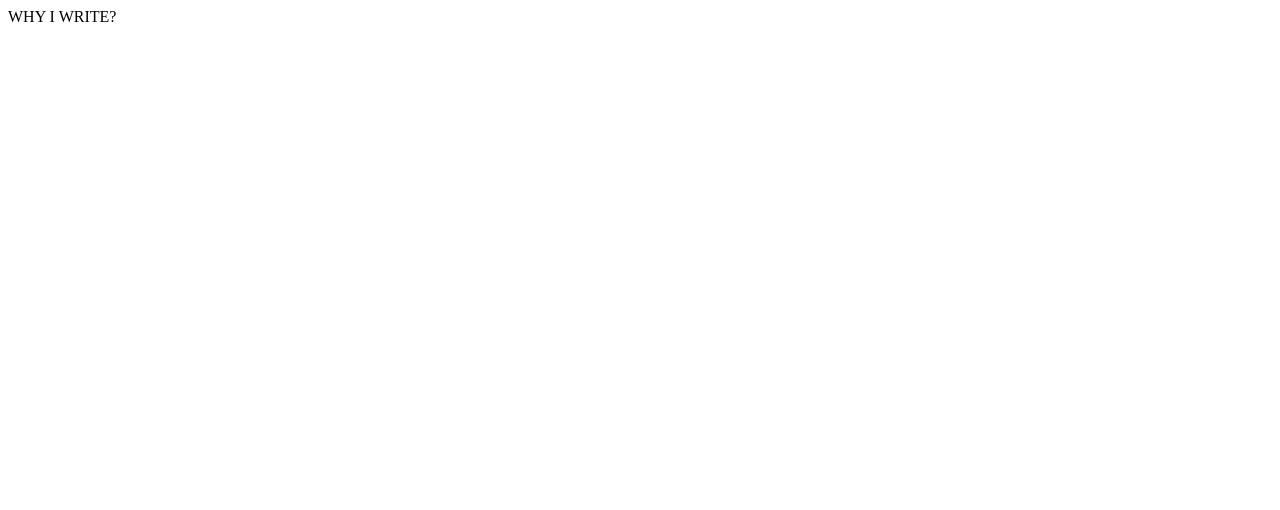
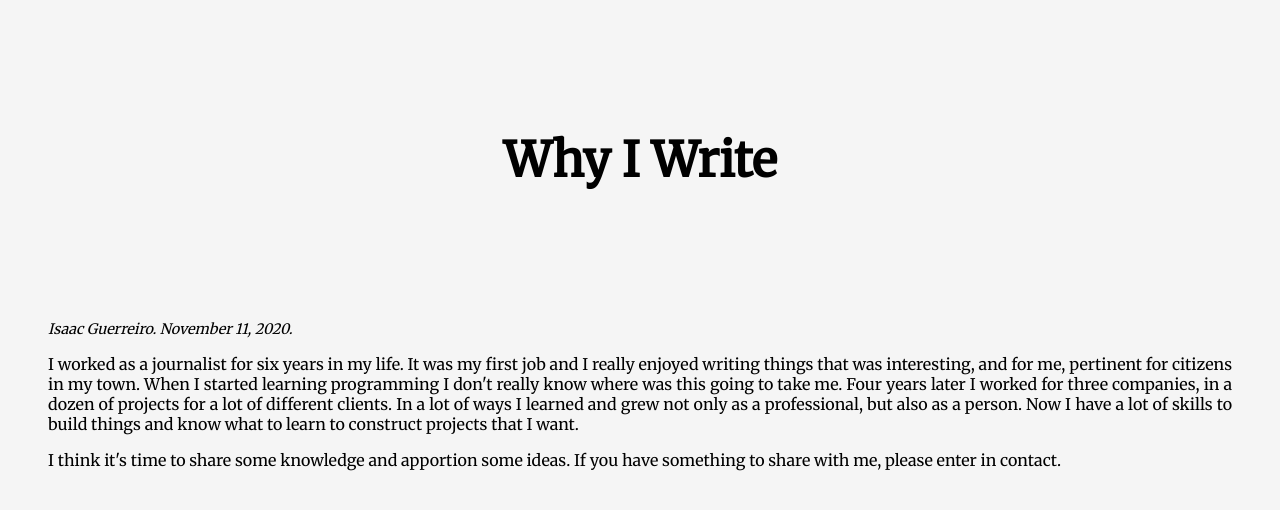
Before and after one commit to isaacguerreir/isaacguerreir.github.io, a plain HTML site: page posts/why-i-write.html in a window 1280 px wide. Drawn offline with Linux system fonts and the light colour scheme; a web font is replaced by a local one.

Commit message:
[POST] Why I Write

```diff
--- /dev/null
+++ b/posts/global.css
@@ -0,0 +1,55 @@
+body {
+	height: 100%;
+	margin: 0;
+	background-color: #f5f5f5;
+}
+
+a {
+    color: black;
+    text-decoration: none;
+}
+
+a:hover
+{
+     color: black;
+     text-decoration:none;
+     cursor:pointer;
+}
+
+
+.title-box {
+	height: 20rem;
+	display: flex;
+	flex-direction: column;
+	justify-content: center;
+	align-items: center;
+	font-family: 'Merriweather', cursive;
+}
+
+.title-box .title {
+	font-weight: 700;
+	font-size: 3rem;
+}
+
+
+
+.content-box {
+	display: flex;
+	flex-direction: column;
+	padding: 0 3rem;
+	font-family: 'Merriweather', cursive;
+	margin-bottom: 4rem;
+}
+
+.content-box .metadata {
+	font-size: 0.9rem;
+	font-weight: 300;
+	font-style: italic;
+}
+
+.content-box .paragraph {
+	font-size: 1rem;
+	margin-top: 1rem;
+	text-align: justify;
+	text-justify: inter-word;
+}
--- a/posts/why-i-write.html
+++ b/posts/why-i-write.html
@@ -1,9 +1,37 @@
 <html>
-	<head></head>
+	<head>
+		<title>Isaac Guerreiro</title>
+		<link rel="preconnect" href="https://fonts.gstatic.com">
+		<link href="https://fonts.googleapis.com/css2?family=Cinzel&display=swap" rel="stylesheet">
+		<link href="https://fonts.googleapis.com/css2?family=Lateef&display=swap" rel="stylesheet">
+		<link href="https://fonts.googleapis.com/css2?family=Merriweather&display=swap" rel="stylesheet">
+		<link rel="stylesheet" href="global.css">
+		<meta charset="utf-8">
+	</head>
 
 	<body>
-		WHY I WRITE?
+  		<!--
+			Title block
+		-->
+		<div class="title-box">
+			<div class="title">Why I Write</div>
+		</div>
 
+		<!--
+			Content block
+		-->
+
+		<div class="content-box">
+			<div class="metadata">
+				Isaac Guerreiro. November 11, 2020.
+			</div>
+			<div class="paragraph">
+				I worked as a journalist for six years in my life. It was my first job and I really enjoyed writing things that was interesting, and for me, pertinent for citizens in my town. When I started learning programming I don't really know where was this going to take me. Four years later I worked for three companies, in a dozen of projects for a lot of different clients. In a lot of ways I learned and grew not only as a professional, but also as a person. Now I have a lot of skills to build things and know what to learn to construct projects that I want.
+			</div>
+			<div class="paragraph">
+				I think it's time to share some knowledge and apportion some ideas. If you have something to share with me, please enter in contact.
+			</div>
+
+		</div>
 	</body>
-
-</html>
+</html
```
Also changed, not shown: index.html (+1 -0 lines), 1 other file.
